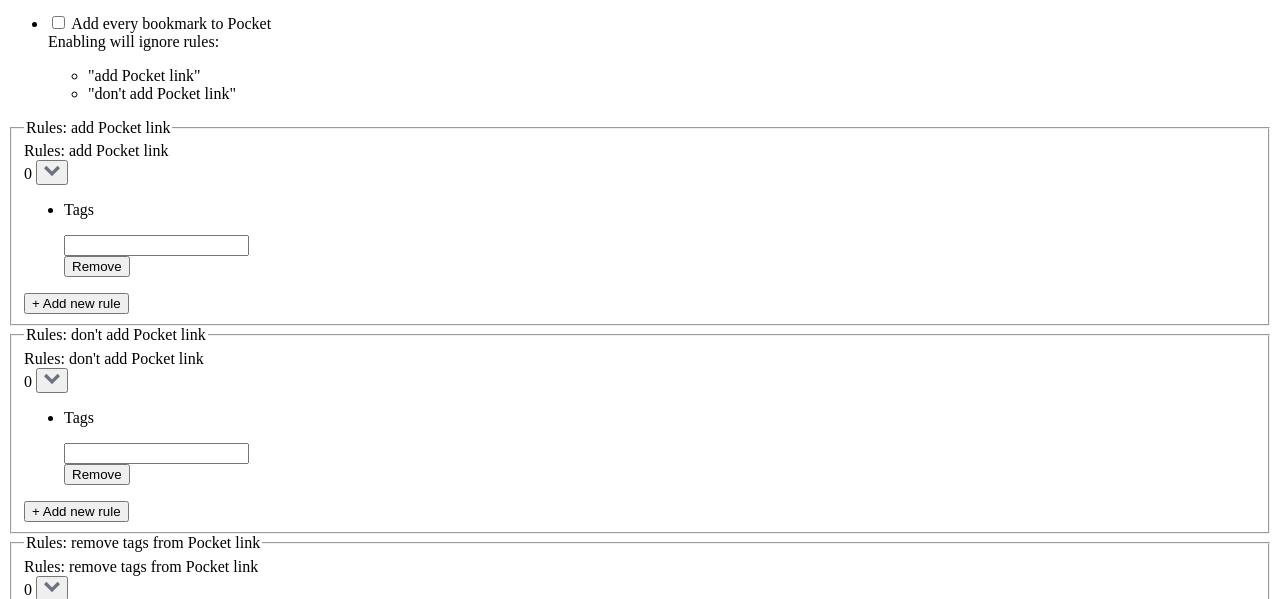
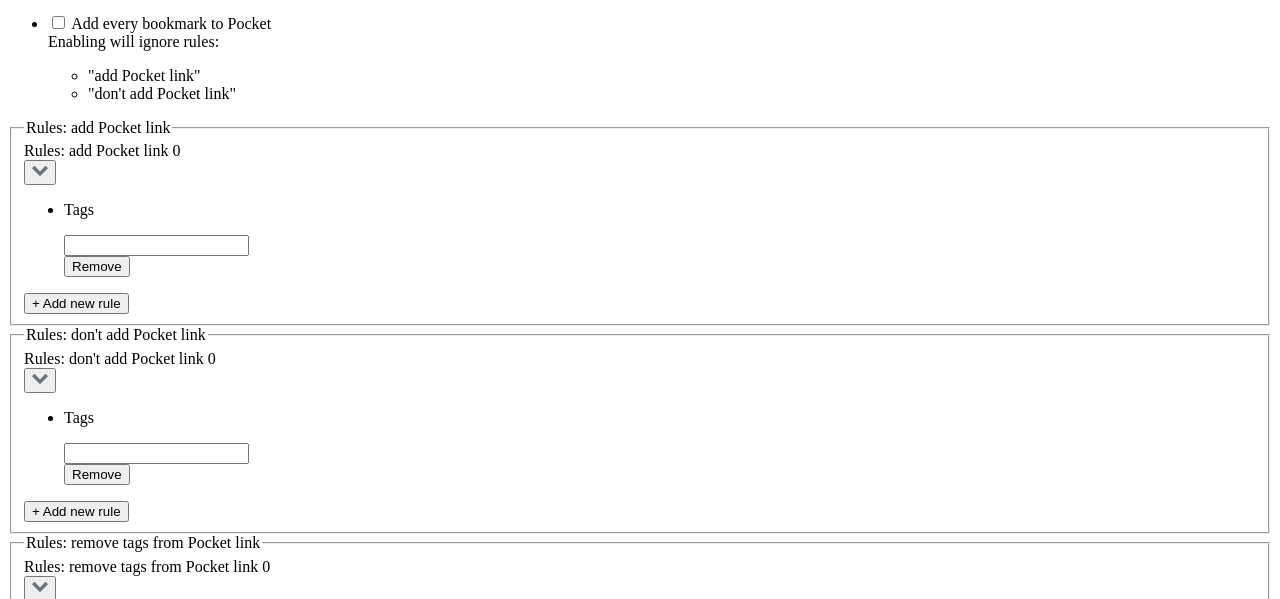
Before and after one commit to last-arg/bookmark_with_pocket, a browser extension: page options/options.html in a window 1280 px wide. Shown: the part 201-800 px from the top of the page. Drawn offline with Linux system fonts and the light colour scheme; files that its build step writes are made by us from their sources.

Commit message:
Rule count position

```diff
--- a/options/options.html
+++ b/options/options.html
@@ -44,13 +44,13 @@
             <legend class="sr-only">Rules: add Pocket link</legend>
             <tag-rules>
               <div class="rule-title">
+                <div>
                   <span aria-hidden="true">Rules: add Pocket link</span>
-                <div class="self-start flex">
-                  <span class="js-rules-count bg-gray-200 px-1.5 ml-2 mr-4">0</span>
+                  <span class="js-rules-count bg-gray-200 px-1.5 mr-4">0</span>
+                </div>
                 <button class="js-rule-btn-toggle rule-btn-toggle" aria-expanded="true">
                   <img class="w-4 h-4" src="/assets/chevron.svg">
                 </button>
-                </div>
               </div>
               <div class="rule-container">
                 <ul class="mb-6 stack">
@@ -75,13 +75,13 @@
             <legend class="sr-only">Rules: don't add Pocket link</legend>
             <tag-rules>
               <div class="rule-title">
+                <div>
                   <span aria-hidden="true">Rules: don't add Pocket link</span>
-                <div class="self-start flex">
-                  <span class="js-rules-count bg-gray-200 px-1.5 ml-2 mr-4">0</span>
+                  <span class="js-rules-count bg-gray-200 px-1.5 mr-4">0</span>
+                </div>
                 <button class="js-rule-btn-toggle rule-btn-toggle" aria-expanded="true">
                   <img class="w-4 h-4" src="/assets/chevron.svg">
                 </button>
-                </div>
               </div>
               <div class="rule-container">
                 <ul class="mb-6 stack">
@@ -106,13 +106,13 @@
             <legend class="sr-only">Rules: remove tags from Pocket link</legend>
             <tag-rules>
               <div class="rule-title">
+                <div>
                   <span aria-hidden="true">Rules: remove tags from Pocket link</span>
-                <div class="self-start flex">
-                  <span class="js-rules-count bg-gray-200 px-1.5 ml-2 mr-4">0</span>
+                  <span class="js-rules-count bg-gray-200 px-1.5 mr-4">0</span>
+                </div>
                 <button class="js-rule-btn-toggle rule-btn-toggle" aria-expanded="true">
                   <img class="w-4 h-4" src="/assets/chevron.svg">
                 </button>
-                </div>
               </div>
               <div class="rule-container">
                 <ul class="mb-6 stack">
```
Also changed, not shown: readme.md. Lines whose indentation alone changed are shown as unchanged.
